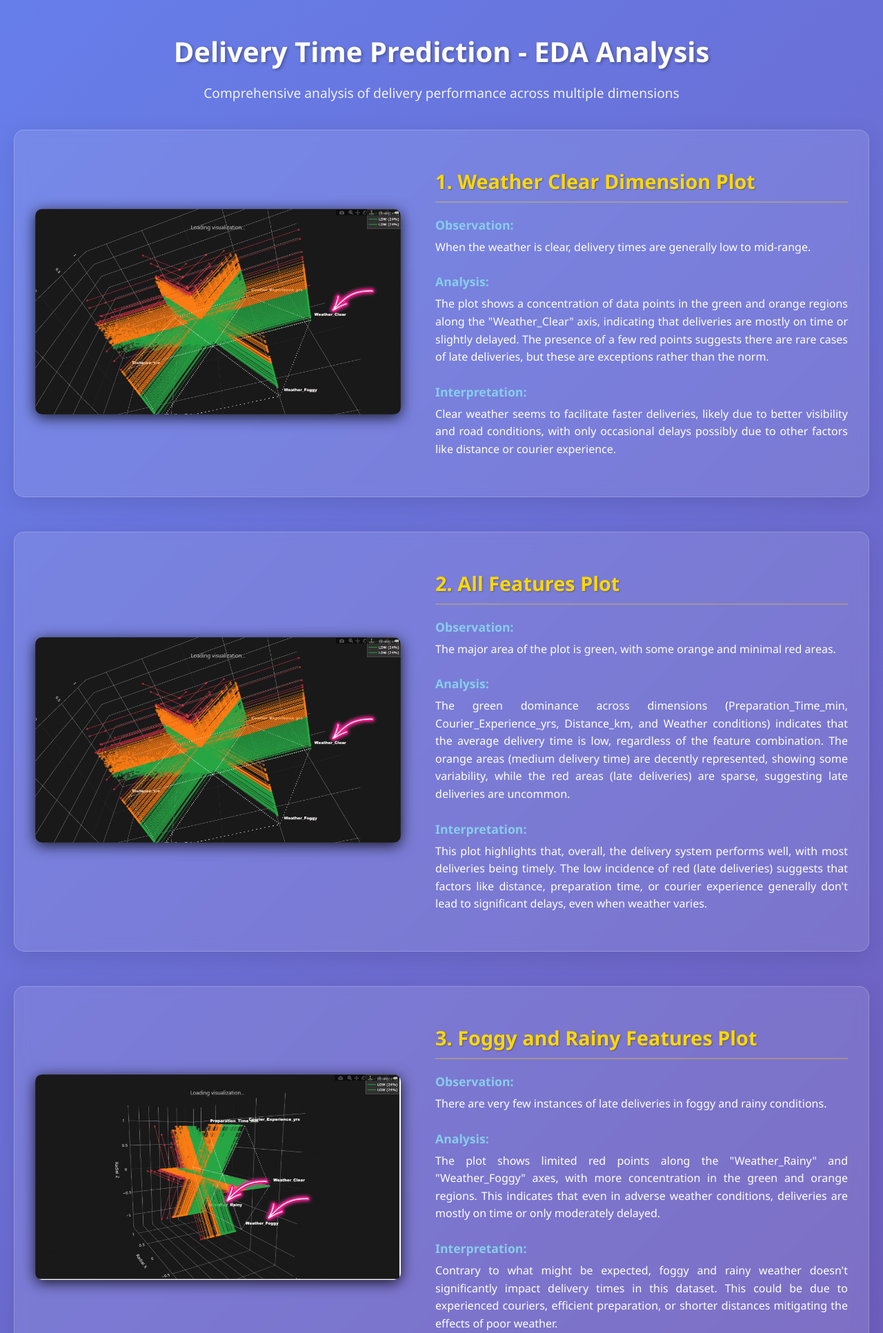
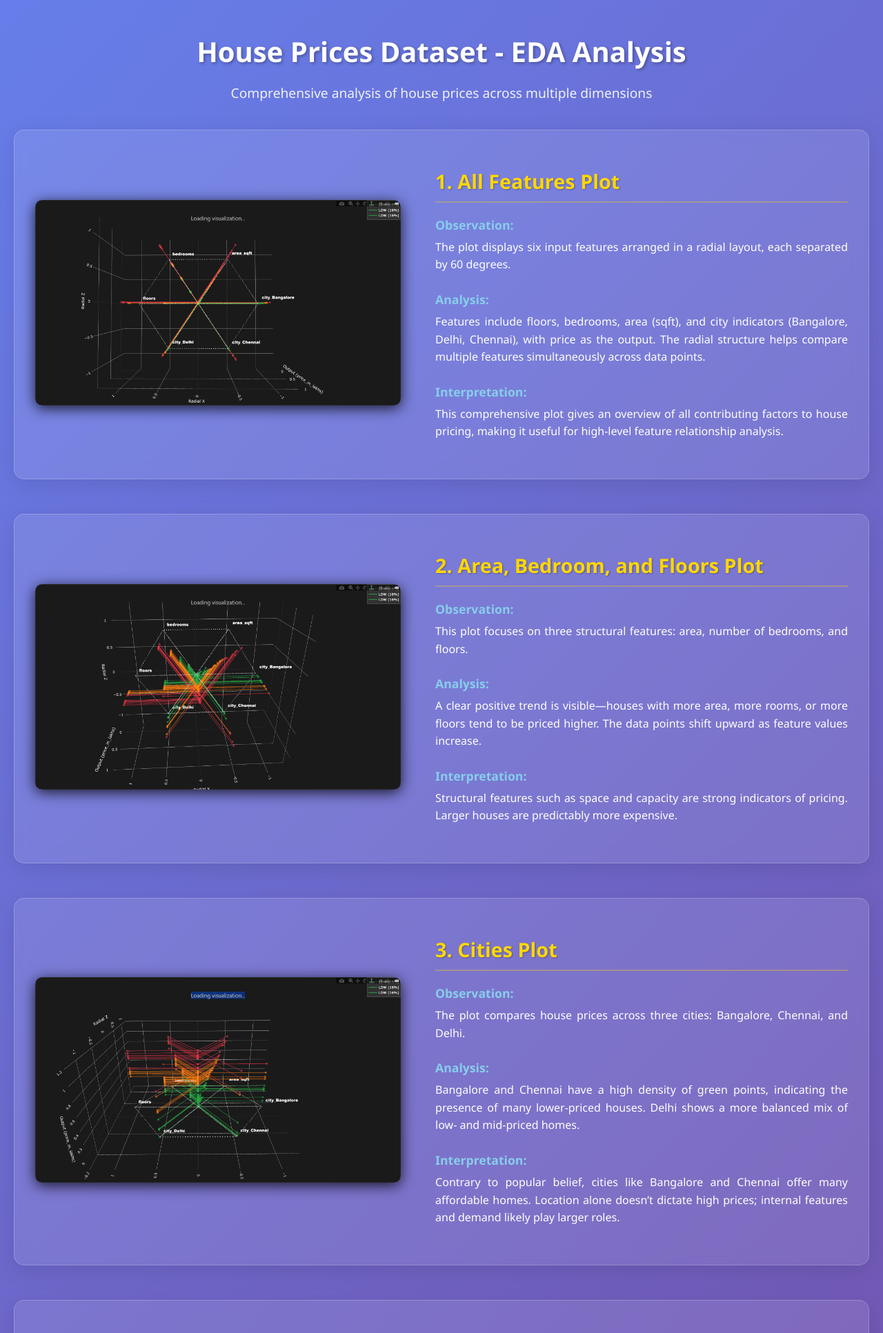
Before and after one commit to Upendra2003/Multi-Dimensional-Radial-Plot, a Flask app: page /house_price in a window 1280 px wide. Shown: the top 1933 px of the page at 69% size. Run offline with Flask 3, Linux system fonts and the light colour scheme.

Commit message:
house price done

```diff
--- a/templates/delivery_time_eda.html
+++ b/templates/delivery_time_eda.html
@@ -189,11 +189,11 @@
       <div class="analysis-section">
         <div class="gif-container">
           <a
-            href="{{ url_for('static', filename='plots/GIFS/4th_Dataset/WeatherPlot.gif') }}"
+            href="{{ url_for('static', filename='plots/GIFS/4th_Dataset/AllFeatures.png') }}"
             data-lightbox="weather-plot"
           >
             <img
-              src="{{ url_for('static', filename='plots/GIFS/4th_Dataset/WeatherPlot.gif') }}"
+              src="{{ url_for('static', filename='plots/GIFS/4th_Dataset/AllFeatures.png') }}"
               alt="All Features Plot"
             />
           </a>
--- a/templates/house_price_eda.html
+++ b/templates/house_price_eda.html
@@ -135,51 +135,47 @@
   <body>
     <div class="container">
       <div class="header">
-        <h1>Delivery Time Prediction - EDA Analysis</h1>
-        <p>
-          Comprehensive analysis of delivery performance across multiple
-          dimensions
-        </p>
+        <h1>House Prices Dataset - EDA Analysis</h1>
+        <p>Comprehensive analysis of house prices across multiple dimensions</p>
       </div>
 
       <!-- Section 1: Weather Clear Dimension Plot -->
       <div class="analysis-section">
         <div class="gif-container">
           <a
-            href="{{ url_for('static', filename='plots/GIFS/4th_Dataset/WeatherPlot.gif') }}"
+            href="{{ url_for('static', filename='plots/GIFS/1st_Dataset/AllFeatures.png') }}"
             data-lightbox="weather-plot"
           >
             <img
-              src="{{ url_for('static', filename='plots/GIFS/4th_Dataset/WeatherPlot.gif') }}"
+              src="{{ url_for('static', filename='plots/GIFS/1st_Dataset/AllFeatures.png') }}"
               alt="Weather Dimension Plot"
             />
           </a>
         </div>
         <div class="content-container">
-          <h2 class="section-title">1. Weather Clear Dimension Plot</h2>
+          <h2 class="section-title">1. All Features Plot</h2>
           <div class="insight-item">
             <div class="insight-label">Observation:</div>
             <div class="insight-text">
-              When the weather is clear, delivery times are generally low to
-              mid-range.
+              The plot displays six input features arranged in a radial layout,
+              each separated by 60 degrees.
             </div>
           </div>
           <div class="insight-item">
             <div class="insight-label">Analysis:</div>
             <div class="insight-text">
-              The plot shows a concentration of data points in the green and
-              orange regions along the "Weather_Clear" axis, indicating that
-              deliveries are mostly on time or slightly delayed. The presence of
-              a few red points suggests there are rare cases of late deliveries,
-              but these are exceptions rather than the norm.
+              Features include floors, bedrooms, area (sqft), and city
+              indicators (Bangalore, Delhi, Chennai), with price as the output.
+              The radial structure helps compare multiple features
+              simultaneously across data points.
             </div>
           </div>
           <div class="insight-item">
             <div class="insight-label">Interpretation:</div>
             <div class="insight-text">
-              Clear weather seems to facilitate faster deliveries, likely due to
-              better visibility and road conditions, with only occasional delays
-              possibly due to other factors like distance or courier experience.
+              This comprehensive plot gives an overview of all contributing
+              factors to house pricing, making it useful for high-level feature
+              relationship analysis.
             </div>
           </div>
         </div>
@@ -189,44 +185,38 @@
       <div class="analysis-section">
         <div class="gif-container">
           <a
-            href="{{ url_for('static', filename='plots/GIFS/4th_Dataset/WeatherPlot.gif') }}"
+            href="{{ url_for('static', filename='plots/GIFS/1st_Dataset/FloorBedAreaPlot.png') }}"
             data-lightbox="weather-plot"
           >
             <img
-              src="{{ url_for('static', filename='plots/GIFS/4th_Dataset/WeatherPlot.gif') }}"
+              src="{{ url_for('static', filename='plots/GIFS/1st_Dataset/FloorBedAreaPlot.png') }}"
               alt="All Features Plot"
             />
           </a>
         </div>
         <div class="content-container">
-          <h2 class="section-title">2. All Features Plot</h2>
+          <h2 class="section-title">2. Area, Bedroom, and Floors Plot</h2>
           <div class="insight-item">
             <div class="insight-label">Observation:</div>
             <div class="insight-text">
-              The major area of the plot is green, with some orange and minimal
-              red areas.
+              This plot focuses on three structural features: area, number of
+              bedrooms, and floors.
             </div>
           </div>
           <div class="insight-item">
             <div class="insight-label">Analysis:</div>
             <div class="insight-text">
-              The green dominance across dimensions (Preparation_Time_min,
-              Courier_Experience_yrs, Distance_km, and Weather conditions)
-              indicates that the average delivery time is low, regardless of the
-              feature combination. The orange areas (medium delivery time) are
-              decently represented, showing some variability, while the red
-              areas (late deliveries) are sparse, suggesting late deliveries are
-              uncommon.
+              A clear positive trend is visible—houses with more area, more
+              rooms, or more floors tend to be priced higher. The data points
+              shift upward as feature values increase.
             </div>
           </div>
           <div class="insight-item">
             <div class="insight-label">Interpretation:</div>
             <div class="insight-text">
-              This plot highlights that, overall, the delivery system performs
-              well, with most deliveries being timely. The low incidence of red
-              (late deliveries) suggests that factors like distance, preparation
-              time, or courier experience generally don't lead to significant
-              delays, even when weather varies.
+              Structural features such as space and capacity are strong
+              indicators of pricing. Larger houses are predictably more
+              expensive.
             </div>
           </div>
         </div>
@@ -236,41 +226,38 @@
       <div class="analysis-section">
         <div class="gif-container">
           <a
-            href="{{ url_for('static', filename='plots/GIFS/4th_Dataset/ClearFoggyPlot.gif') }}"
+            href="{{ url_for('static', filename='plots/GIFS/1st_Dataset/CitiesPlot.png') }}"
             data-lightbox="weather-plot"
           >
             <img
-              src="{{ url_for('static', filename='plots/GIFS/4th_Dataset/ClearFoggyPlot.gif') }}"
+              src="{{ url_for('static', filename='plots/GIFS/1st_Dataset/CitiesPlot.png') }}"
               alt="Foggy and Rainy Features Plot"
             />
           </a>
         </div>
         <div class="content-container">
-          <h2 class="section-title">3. Foggy and Rainy Features Plot</h2>
+          <h2 class="section-title">3. Cities Plot</h2>
           <div class="insight-item">
             <div class="insight-label">Observation:</div>
             <div class="insight-text">
-              There are very few instances of late deliveries in foggy and rainy
-              conditions.
+              The plot compares house prices across three cities: Bangalore,
+              Chennai, and Delhi.
             </div>
           </div>
           <div class="insight-item">
             <div class="insight-label">Analysis:</div>
             <div class="insight-text">
-              The plot shows limited red points along the "Weather_Rainy" and
-              "Weather_Foggy" axes, with more concentration in the green and
-              orange regions. This indicates that even in adverse weather
-              conditions, deliveries are mostly on time or only moderately
-              delayed.
+              Bangalore and Chennai have a high density of green points,
+              indicating the presence of many lower-priced houses. Delhi shows a
+              more balanced mix of low- and mid-priced homes.
             </div>
           </div>
           <div class="insight-item">
             <div class="insight-label">Interpretation:</div>
             <div class="insight-text">
-              Contrary to what might be expected, foggy and rainy weather
-              doesn't significantly impact delivery times in this dataset. This
-              could be due to experienced couriers, efficient preparation, or
-              shorter distances mitigating the effects of poor weather.
+              Contrary to popular belief, cities like Bangalore and Chennai
+              offer many affordable homes. Location alone doesn’t dictate high
+              prices; internal features and demand likely play larger roles.
             </div>
           </div>
         </div>
@@ -280,97 +267,44 @@
       <div class="analysis-section">
         <div class="gif-container">
           <a
-            href="{{ url_for('static', filename='plots/GIFS/4th_Dataset/DistancePlot.gif') }}"
+            href="{{ url_for('static', filename='plots/GIFS/1st_Dataset/DifferentView.png') }}"
             data-lightbox="weather-plot"
           >
             <img
-              src="{{ url_for('static', filename='plots/GIFS/4th_Dataset/DistancePlot.gif') }}"
+              src="{{ url_for('static', filename='plots/GIFS/1st_Dataset/DifferentView.png') }}"
               alt="Distance Dimension Plot"
             />
           </a>
         </div>
         <div class="content-container">
-          <h2 class="section-title">4. Distance_km Dimension Plot</h2>
+          <h2 class="section-title">4. A Different View</h2>
           <div class="insight-item">
             <div class="insight-label">Observation:</div>
             <div class="insight-text">
-              The Distance_km axis predominantly shows green dots, with some
-              orange and a few red dots scattered along the axis.
+              The plot shows a balanced presence of all three house price
+              tiers—low, mid, and high—represented by green, orange, and red
+              points respectively.
             </div>
           </div>
           <div class="insight-item">
             <div class="insight-label">Analysis:</div>
             <div class="insight-text">
-              The green dots indicate that for most distances, the delivery time
-              is low, meaning deliveries are generally on time regardless of the
-              distance traveled. The orange dots represent medium delivery
-              times, suggesting that as distance increases, there are some cases
-              where delivery takes a bit longer but still remains within a
-              reasonable range. The sparse red dots show that late deliveries
-              are rare, even for longer distances.
+              All three colors are consistently visible across the graph,
+              indicating that houses with similar characteristics in terms of
+              floor count, bedroom number, and area are available in all pricing
+              categories. This suggests a wide distribution of affordability and
+              offerings within similar structural constraints.
             </div>
           </div>
           <div class="insight-item">
             <div class="insight-label">Interpretation:</div>
             <div class="insight-text">
-              Distance doesn't seem to be a major factor in causing delivery
-              delays in this dataset. This could imply that the logistics system
-              is well-optimized for handling varying distances, possibly due to
-              efficient routing, reliable transportation, or experienced
-              couriers who manage longer trips effectively. It's a positive sign
-              for delivering essential goods, as timely delivery is maintained
-              across distances.
-            </div>
-          </div>
-        </div>
-      </div>
-
-      <!-- Section 5: Courier Experience Plot -->
-      <div class="analysis-section">
-        <div class="gif-container">
-          <a
-            href="{{ url_for('static', filename='plots/GIFS/4th_Dataset/PrepExp.gif') }}"
-            data-lightbox="weather-plot"
-          >
-            <img
-              src="{{ url_for('static', filename='plots/GIFS/4th_Dataset/PrepExp.gif') }}"
-              alt="Courier Experience Dimension Plot"
-            />
-          </a>
-        </div>
-        <div class="content-container">
-          <h2 class="section-title">
-            5. Courier_Experience_yrs Dimension Plot
-          </h2>
-          <div class="insight-item">
-            <div class="insight-label">Observation:</div>
-            <div class="insight-text">
-              The Courier_Experience_yrs axis is also dominated by green dots,
-              with a moderate amount of orange dots and very few red dots.
-            </div>
-          </div>
-          <div class="insight-item">
-            <div class="insight-label">Analysis:</div>
-            <div class="insight-text">
-              The prevalence of green dots along this axis suggests that
-              couriers, regardless of their years of experience, are mostly able
-              to deliver on time. The orange dots indicate that in some cases,
-              delivery times are medium, which might occur with less experienced
-              couriers or in combination with other factors like weather or
-              distance. The minimal red dots show that late deliveries are
-              uncommon across all levels of courier experience.
-            </div>
-          </div>
-          <div class="insight-item">
-            <div class="insight-label">Interpretation:</div>
-            <div class="insight-text">
-              Courier experience doesn't significantly impact delivery times in
-              this dataset, as both new and experienced couriers achieve timely
-              deliveries. This could suggest that the training or operational
-              systems in place are effective, enabling even less experienced
-              couriers to perform well. It also highlights the robustness of the
-              delivery process, ensuring essential goods are delivered promptly
-              regardless of who is handling the delivery.
+              The even spread of price tiers implies that house pricing is
+              influenced by more than just structural features. Location,
+              demand, and additional factors like neighborhood, facilities, or
+              builder reputation likely play crucial roles in determining final
+              prices, making a diverse range of options accessible to buyers
+              with different budgets.
             </div>
           </div>
         </div>
@@ -379,29 +313,46 @@
       <!-- General Insights -->
       <div class="general-insights">
         <h2>General Insights from the Multivariate Radial Plots</h2>
+
         <div class="insight-item">
-          <div class="insight-label">Delivery Time Trends:</div>
+          <div class="insight-label">Structural Influence:</div>
           <div class="insight-text">
-            Across all plots, green (low delivery time) dominates, suggesting
-            the delivery system is efficient overall. Late deliveries (red) are
-            consistently rare, even under varying conditions.
+            Area (sqft), number of bedrooms, and number of floors show a strong
+            correlation with house price increases. Larger homes tend to fall
+            into higher price tiers, highlighting the impact of structural size
+            on pricing.
           </div>
         </div>
+
         <div class="insight-item">
-          <div class="insight-label">Weather Impact:</div>
+          <div class="insight-label">City-wise Distribution:</div>
           <div class="insight-text">
-            While clear weather results in the fastest deliveries, foggy and
-            rainy conditions don't lead to as many delays as might be expected,
-            indicating resilience in the delivery process.
+            Contrary to common assumptions, cities like Bangalore and Chennai
+            have a wide range of housing prices, including many low-priced
+            homes. Delhi exhibits a balanced mix of low and mid-tier housing,
+            indicating diverse urban affordability.
           </div>
         </div>
+
         <div class="insight-item">
-          <div class="insight-label">Feature Interactions:</div>
+          <div class="insight-label">Price Tier Diversity:</div>
           <div class="insight-text">
-            The "All Features" plot shows that no single factor (like distance
-            or preparation time) overwhelmingly causes delays, as the green area
-            spans across dimensions. Courier experience might play a role in
-            maintaining efficiency, especially in adverse weather.
+            The "Different View" plot reveals that all three price tiers—low,
+            mid, and high—are evenly distributed across houses with similar
+            structural features. This suggests that pricing is influenced not
+            just by size, but also by external factors like location, amenities,
+            and market trends.
+          </div>
+        </div>
+
+        <div class="insight-item">
+          <div class="insight-label">Feature Interdependence:</div>
+          <div class="insight-text">
+            The "All Features" plot reinforces that no single input feature
+            alone determines the house price. Instead, it's the interplay of
+            features—such as city and area together—that shapes pricing. This
+            multivariate nature highlights the complexity of real estate
+            markets.
           </div>
         </div>
       </div>
```
Also changed, not shown: static/plots/GIFS/1st_Dataset/AllFeatures.png (added), static/plots/GIFS/1st_Dataset/CitiesPlot.png (added), static/plots/GIFS/1st_Dataset/DifferentView.png (added), static/plots/GIFS/1st_Dataset/FloorBedAreaPlot.png (added), static/plots/GIFS/4th_Dataset/AllFeatures.png (renamed from static/plots/AllFeatures.png).
